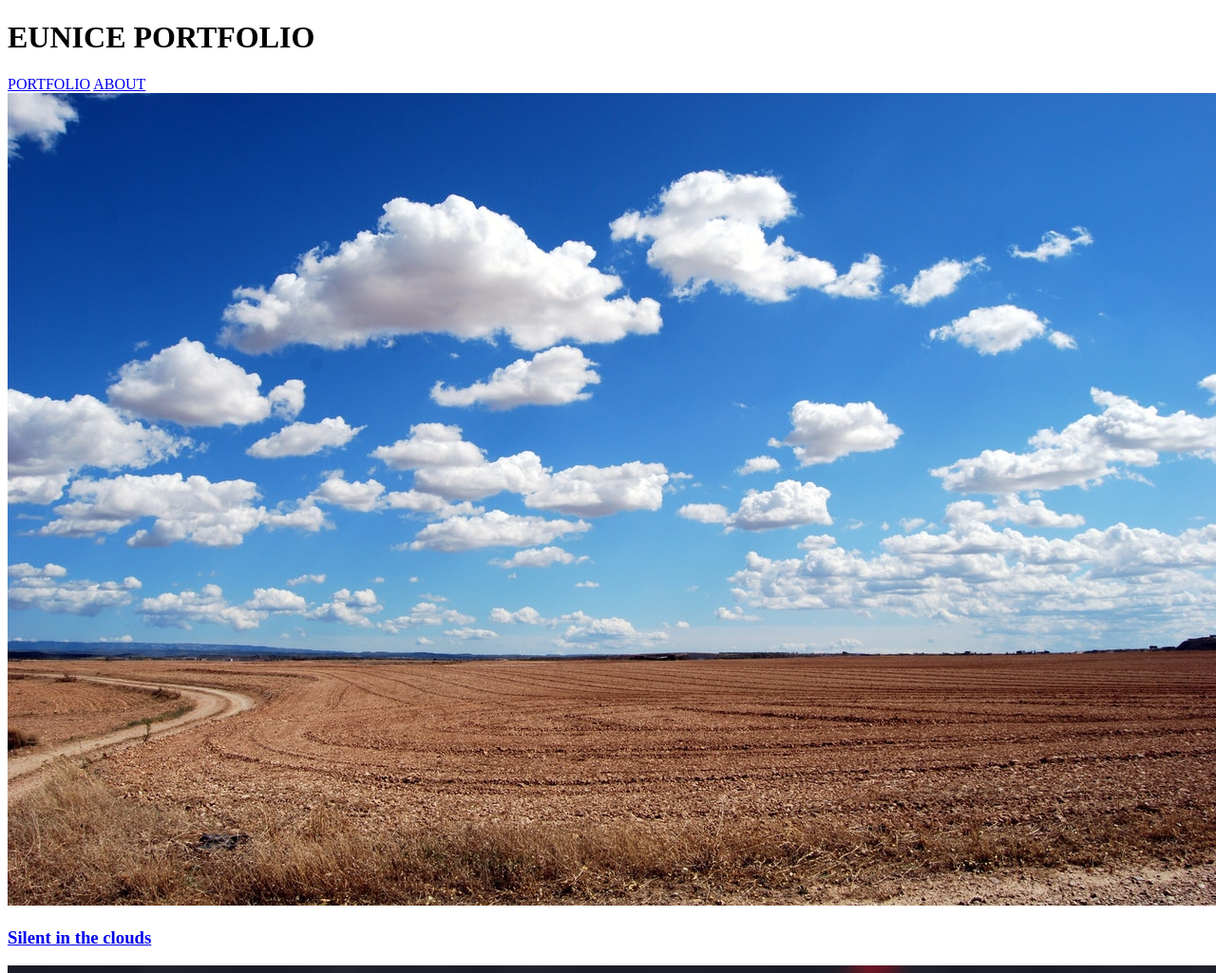
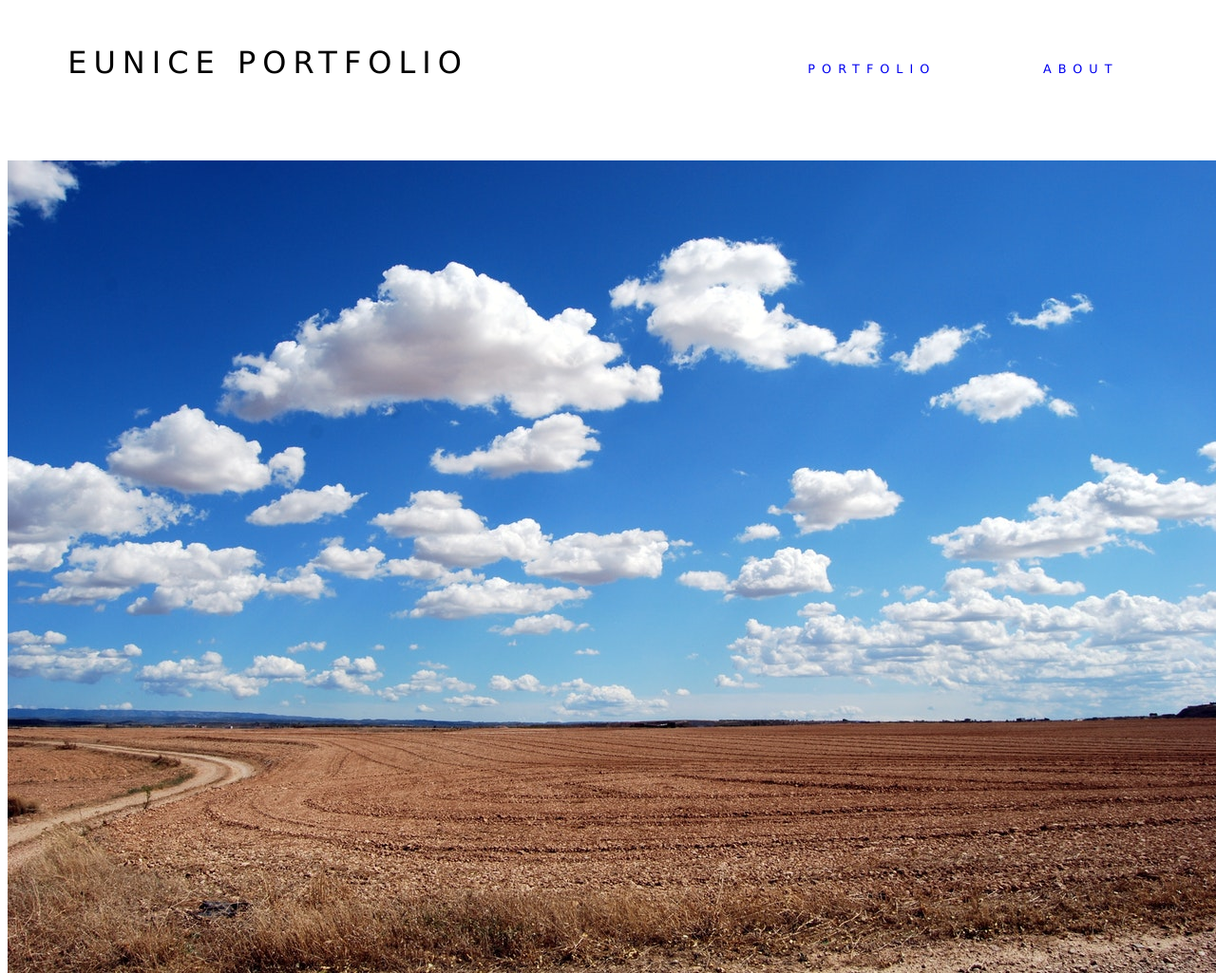
Before and after one commit to junisss/myFirstPortfolio, a plain HTML site: page index.html in a window 1280 px wide. Shown: the top 1025 px of the page at 95% size. Drawn offline with Linux system fonts and the light colour scheme.

Commit message:
Styles of header in CSS.

```diff
--- a/index.html
+++ b/index.html
@@ -10,9 +10,10 @@
         <!-- Header -->
         <div class="header">
             <h1>EUNICE PORTFOLIO</h1>
-            <a href="#">PORTFOLIO</a>
-            <a href="#">ABOUT</a>
+            <a class="portfolio" href="#">PORTFOLIO</a>
+            <a class="about" href="#">ABOUT</a>
         </div>
+
         <!-- Galery of the projects -->
         <div class="galery">
             <div class="iconAndText">
@@ -34,6 +35,7 @@
                 <a href="#"><h3>Deep, blue danger</h3></a>
             </div>
         </div>
+
         <!-- Footer -->
         <div class="socialMedia">
             <a href="#"><img src="https://image.flaticon.com/icons/svg/1/1172.svg" alt="Facebook icon"/></a>
--- a/styles/main.css
+++ b/styles/main.css
@@ -0,0 +1,25 @@
+/* Header */
+.header {
+    font-family: Geneva, sans-serif;
+    letter-spacing: 7px;
+    margin: 2% 0 5% 5%;
+}
+
+h1 {
+    font-size: 2.5vw;
+    letter-spacing: 7px;
+    font-weight: 100;
+    display: inline-table;
+}
+
+.portfolio, .about {
+    font-size: 1vw;
+    text-decoration: none;
+    display: inline-table;
+    width: 15%;
+    text-align: right;
+}
+
+.portfolio {
+    margin-left: 25%;
+}
```
